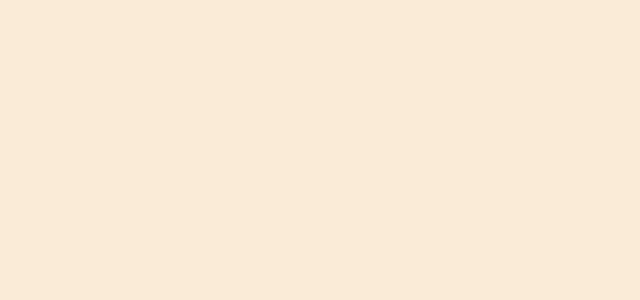
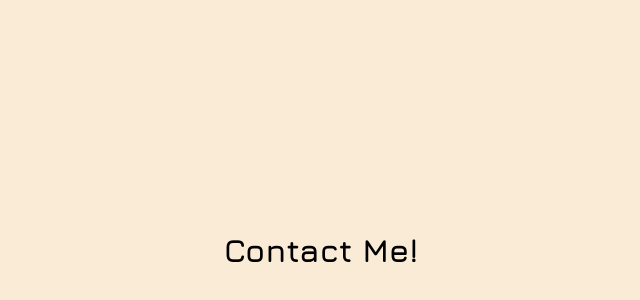
Before and after one commit to LuisangelE-04/Luisangel-Portfolio, a React (Create React App) app: page / in a window 1280 px wide. Shown: the part 2261-2561 px from the top of the page, without its empty margins (319-959 px from the left). Before the commit the page ends 2381 px from the top, so only its background shows below. Built offline with nearby package versions, Linux system fonts and the light colour scheme.

Commit message:
add contact page and shortcut

```diff
--- a/src/App.js
+++ b/src/App.js
@@ -2,6 +2,7 @@ import Navbar from './components/Navbar/Navbar'
 import About from './components/About/About'
 import Experience from './components/Experience/Experience';
 import Projects from './components/Projects/Projects';
+import Contact from './components/Contact/Contact'
 
 function App() {
   return (
@@ -16,6 +17,9 @@ function App() {
       <div id="Projects">
         <Projects />
       </div>
+      <div id="Contact">
+        <Contact />
+      </div>
     </div>
   );
 }
--- a/src/components/Contact/Contact.css
+++ b/src/components/Contact/Contact.css
@@ -5,5 +5,5 @@
     padding-top: 90px;
     align-items: center;
     text-align: center;
-    height: 100vh;
+    height: 60vh;
 }
--- a/src/components/Navbar/Navbar.js
+++ b/src/components/Navbar/Navbar.js
@@ -18,7 +18,7 @@ const Navbar = () => {
                 <a href="#Projects">
                     <span className="navbar-outline">Projects</span>
                 </a>
-                <a href="">
+                <a href="#Contact">
                     <span className="navbar-outline">Contact</span>
                 </a>
             </div>
```
